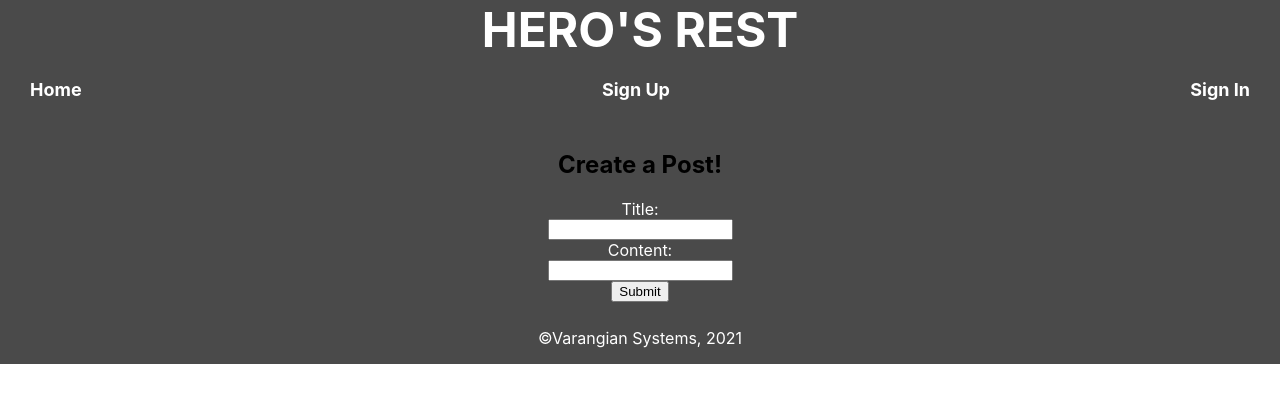
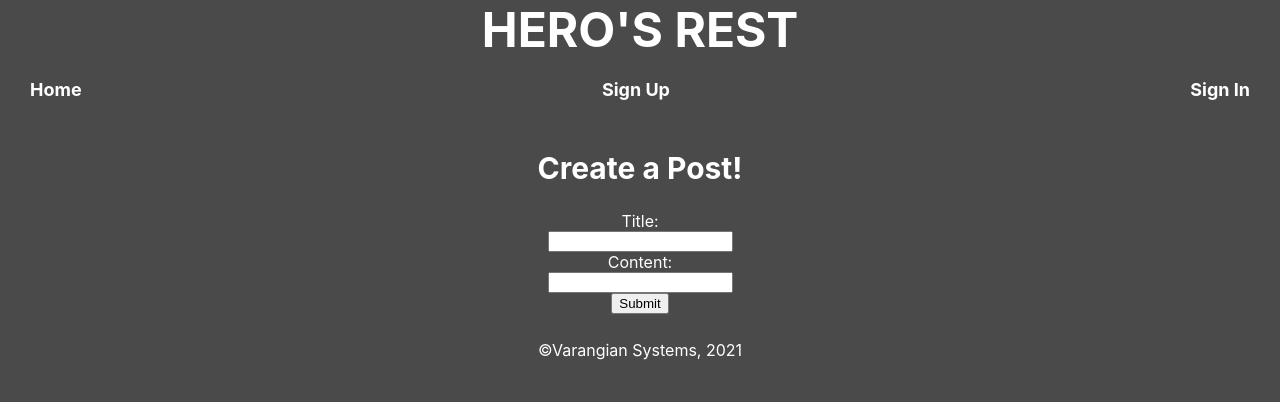
Before and after one commit to Jason-Berkower/Hero-s_Rest, a React (Create React App) app in the folder client/: page /post-creation in a window 1280 px wide. Shown: the top 402 px of the page. Built offline with nearby package versions, Linux system fonts and the light colour scheme.

Commit message:
Added additional styling. Updated ERD.

```diff
--- a/client/src/App.css
+++ b/client/src/App.css
@@ -1,4 +1,5 @@
 .App {
   text-align: center;
+  min-height: 100vh;
   background-color: rgb(74, 74, 74);
 }
--- a/client/src/components/Footer/Footer.css
+++ b/client/src/components/Footer/Footer.css
@@ -2,5 +2,8 @@
   display: flex;
   justify-content: center;
   flex-direction: column;
+  left: 0;
+  bottom: 0;
+  width: 100%;
   color: white;
 }
--- a/client/src/components/Forms/Character/CreateCharacter.css
+++ b/client/src/components/Forms/Character/CreateCharacter.css
@@ -8,3 +8,8 @@
   align-items: center;
   margin: 10px;
 }
+
+#character-container-title {
+  color: white;
+  font-size: 30px;
+}
--- a/client/src/components/Forms/Character/CreateCharacter.jsx
+++ b/client/src/components/Forms/Character/CreateCharacter.jsx
@@ -25,7 +25,7 @@ export default function CreateCharacter(props) {
 
   return (
     <div>
-      <h2>Create Your Character</h2>
+      <h2 id="character-container-title">Create Your Character</h2>
       <form id="character-container" onChange={handleChange} onSubmit={handleSubmit}>
         <label>Name:</label>
         <input name="name" type="text" value={input.name} />
--- a/client/src/components/Forms/Posts/CreatePost.css
+++ b/client/src/components/Forms/Posts/CreatePost.css
@@ -8,3 +8,8 @@
   align-items: center;
   margin: 10px;
 }
+
+#post-container-title {
+  color: white;
+  font-size: 30px;
+}
--- a/client/src/components/Forms/Posts/CreatePost.jsx
+++ b/client/src/components/Forms/Posts/CreatePost.jsx
@@ -24,7 +24,7 @@ export default function CreatePost(props) {
 
   return (
     <div>
-      <h2>Create a Post!</h2>
+      <h2 id="post-container-title">Create a Post!</h2>
       <form id="post-container" onChange={handleChange} onSubmit={handleSubmit}>
         <label>Title:</label>
         <input name="title" type="text" value={input.title} />
--- a/client/src/components/PostContainer/PostCard.css
+++ b/client/src/components/PostContainer/PostCard.css
@@ -0,0 +1,16 @@
+#post-card {
+  display: flex;
+  flex-direction: column;
+  background-color: white;
+  margin-bottom: 25px;
+  margin-left: 150px;
+  margin-right: 150px;
+  border-radius: 5px;
+  padding: 15px;
+}
+
+#post-card sub {
+  color: purple;
+  font-weight: bolder;
+  margin: 5px;
+}
--- a/client/src/components/PostContainer/PostCard.jsx
+++ b/client/src/components/PostContainer/PostCard.jsx
@@ -37,7 +37,7 @@ export default function PostCard(props) {
   };
 
   return (
-    <div>
+    <div id="post-card">
       <h3>{props.post.title}, by {props.post.character.name}</h3>
       <p>{props.post.content}</p>
       <sub onClick={handleDelete}>X</sub> <sub onClick={() => setEditOpen(p => !p)}>EDIT</sub>
```
Also changed, not shown: 1 other file (tests, documents, lock files or other folders).
